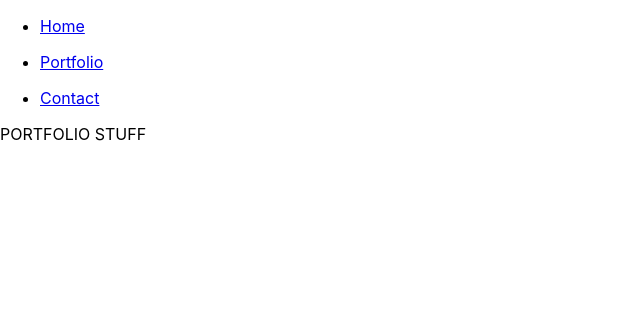
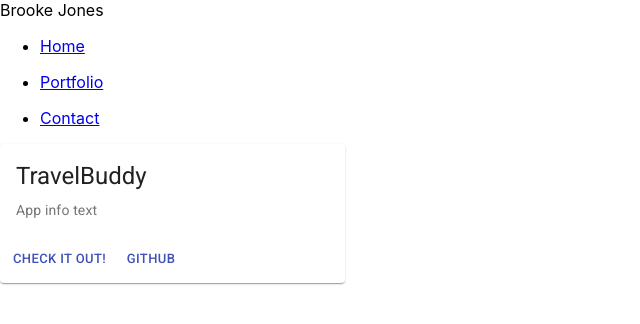
Before and after one commit to jones406/React-Portfolio, a React (Create React App) app: page /portfolio in a window 1280 px wide. Shown: the top 324 px of the page, without its empty margins (0-640 px from the left). Built offline with nearby package versions, Linux system fonts and the light colour scheme.

Commit message:
importing MUI components

```diff
--- a/src/App.js
+++ b/src/App.js
@@ -4,6 +4,8 @@ import Home from './components/Home';
 import Portfolio from './components/Portfolio';
 import Contact from './components/Contact';
 import { BrowserRouter, Switch, Route } from "react-router-dom";
+
+//To do: add a footer
 
 function App() {
   return (
--- a/src/components/Contact.js
+++ b/src/components/Contact.js
@@ -1,6 +1,5 @@
-
+import React, { useState } from 'react';
 import { Button } from '@material-ui/core';
-import React, { useState } from 'react';
 import './style.css';
 
 function Contact() {
@@ -45,7 +44,7 @@ function Contact() {
                     placeholder="Last Name"
                 />
 
-                <Button type="button" onClick={handleFormSubmit} color="secondary">SUBMIT</Button>
+                <Button type="button" onClick={handleFormSubmit} color="secondary" variant="outlined">SUBMIT</Button>
             </form>
         </div>
     );
--- a/src/components/Nav.js
+++ b/src/components/Nav.js
@@ -3,7 +3,7 @@ import { Link } from 'react-router-dom';
 
 function Nav() {
     return (
-        <nav>
+        <nav> Brooke Jones
             <ul>
                 <li>
                     <Link to="/">Home</Link>
--- a/src/components/Portfolio.js
+++ b/src/components/Portfolio.js
@@ -1,12 +1,47 @@
 import React from 'react';
+import { makeStyles } from '@material-ui/core/styles';
+import Card from '@material-ui/core/Card';
+import CardActionArea from '@material-ui/core/CardActionArea';
+import CardActions from '@material-ui/core/CardActions';
+import CardContent from '@material-ui/core/CardContent';
+import CardMedia from '@material-ui/core/CardMedia';
+import Button from '@material-ui/core/Button';
+import Typography from '@material-ui/core/Typography';
 
-function Portfolio() {
+const useStyles = makeStyles({
+    root: {
+      maxWidth: 345,
+    },
+  });
+
+export default function Portfolio() {
+    const classes = useStyles();
 
     return (
-        <div>
-        <p>PORTFOLIO STUFF</p>
-        </div>
+      <Card className={classes.root}>
+        <CardActionArea>
+          <CardMedia
+            className={classes.media}
+            image="/static/images/cards/contemplative-reptile.jpg"
+            title="Contemplative Reptile"
+          />
+          <CardContent>
+            <Typography gutterBottom variant="h5" component="h2">
+              TravelBuddy
+            </Typography>
+            <Typography variant="body2" color="textSecondary" component="p">
+              App info text
+            </Typography>
+          </CardContent>
+        </CardActionArea>
+        <CardActions>
+          <Button href="https://nicoledodge.github.io/TravelBuddyApp/" size="small" color="primary">
+            Check it out!
+          </Button>
+          <Button href="https://github.com/nicoledodge/TravelBuddyApp" size="small" color="primary">
+            Github
+          </Button>
+        </CardActions>
+      </Card>
     );
-}
-
-export default Portfolio;
+  }
--- a/src/components/style.css
+++ b/src/components/style.css
@@ -4,7 +4,8 @@
 
 .form input {
   display: block;
+  border: 1px;
   margin-top: 5px;
   margin-bottom: 5px;
-  width: 100%;
+  width: 20%;
 }
```
